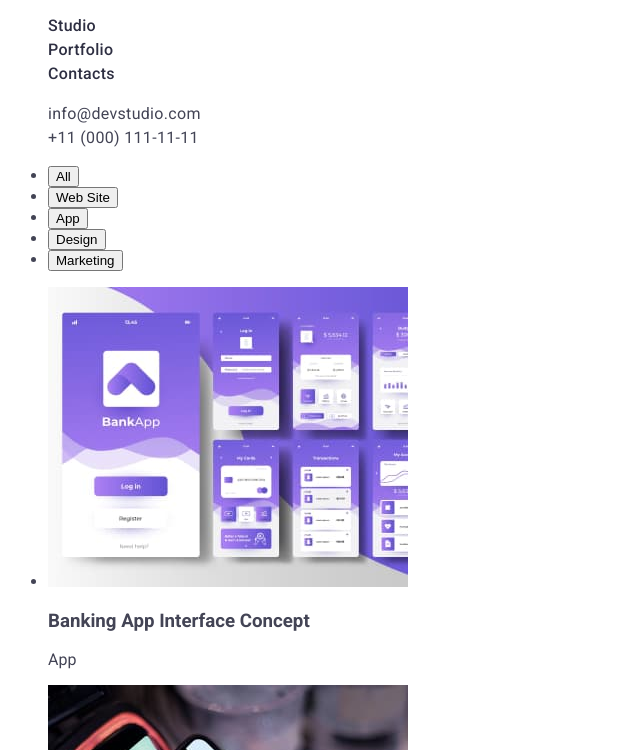
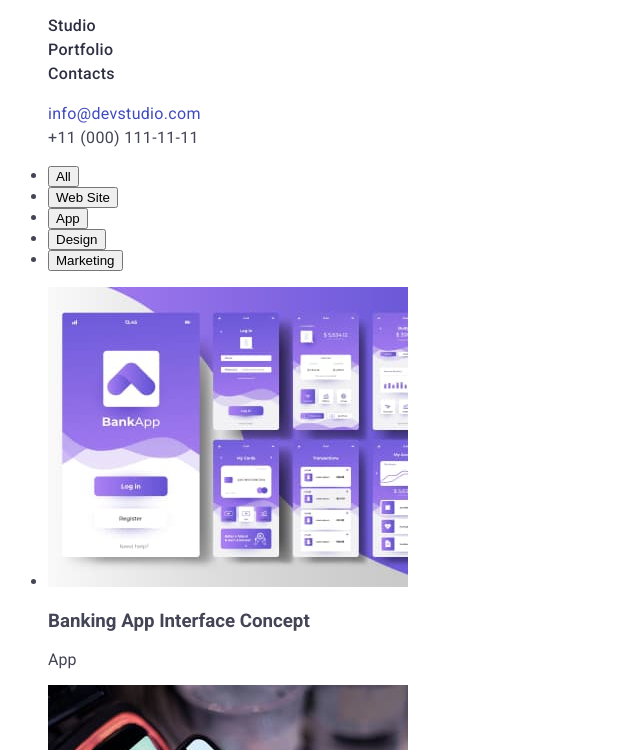
Before and after one commit to YuriiShulga/goit-markup-hw-02, a plain HTML site: page portfolio.html in a window 1280 px wide. In both pictures the pointer is over the link "info@devstudio.com". Shown: the part 50-800 px from the top of the page, without its empty margins (0-640 px from the left). Drawn offline with Linux system fonts and the light colour scheme.

Commit message:
commit-19-hw-02

```diff
--- a/css/styles.css
+++ b/css/styles.css
@@ -91,8 +91,8 @@ body {
   text-decoration: none;
 }
 
-.header-mail:hover,
-.header-mail:focus {
+.header-contact:hover,
+.header-contact:focus {
   color: #404bbf;
 }
 
@@ -104,8 +104,8 @@ body {
   text-decoration: none;
 }
 
-.header-tel:hover,
-.header-tel:focus {
+.header-contact:hover,
+.header-contact:focus {
   color: #404bbf;
 }
 
```
